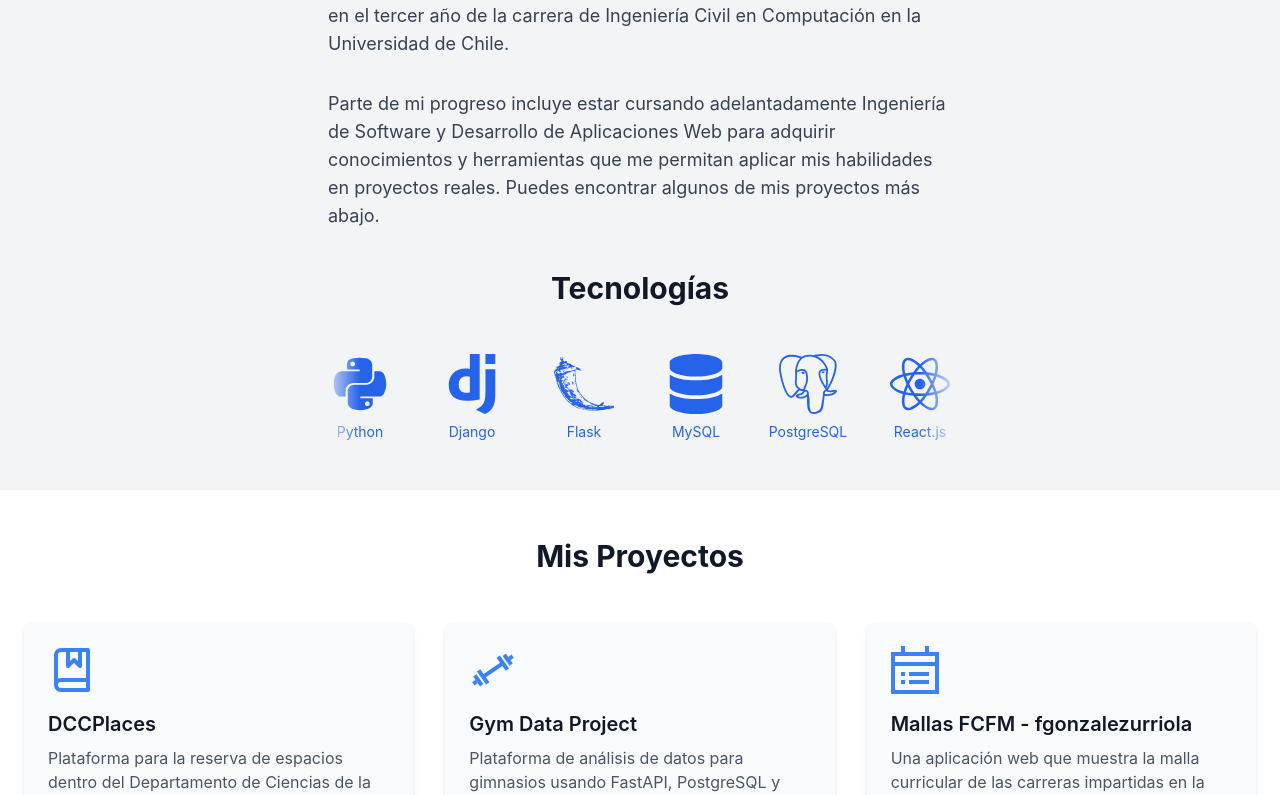
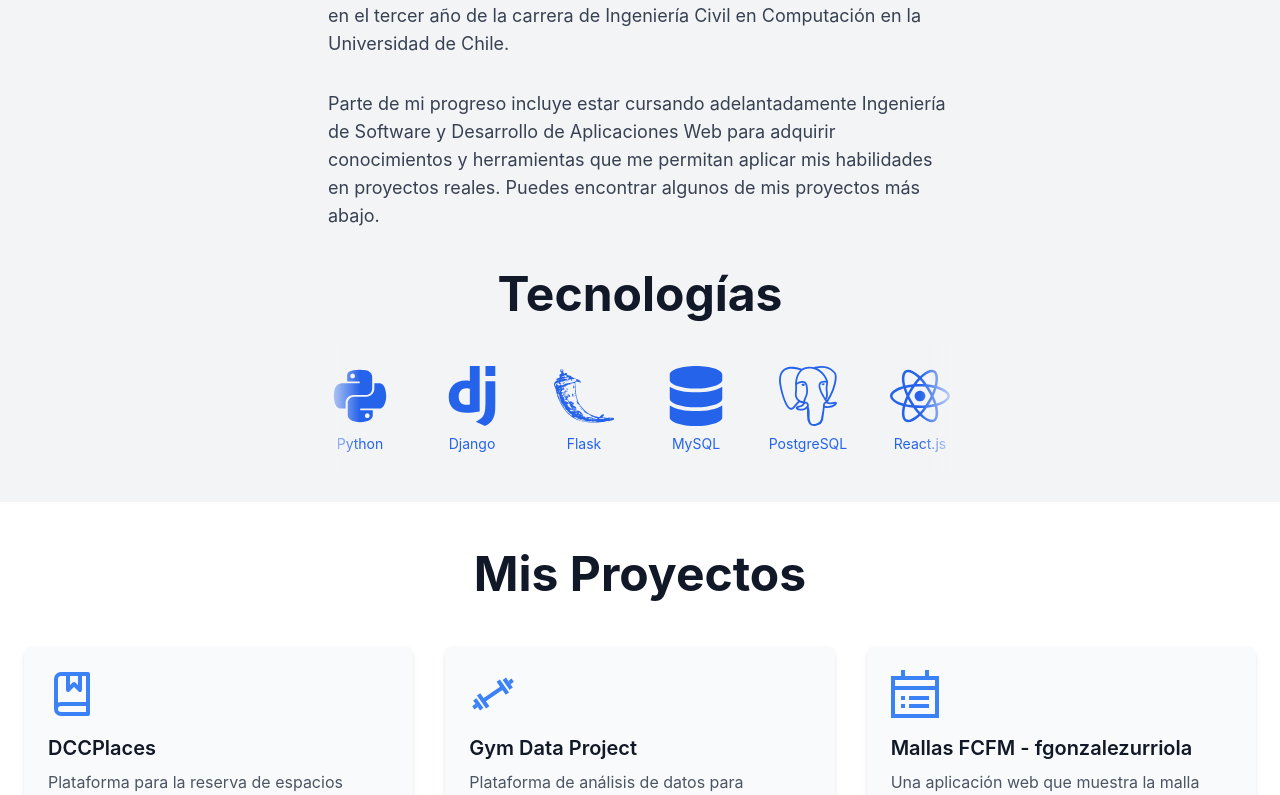
Before and after one commit to fgonzalezurriola/Portfolio-React-Vite, a React (Vite) app: page / in a window 1280 px wide. Shown: the part 562-1357 px from the top of the page. Built offline with nearby package versions, Linux system fonts and the light colour scheme.

Commit message:
Styles: updated header styles for mobile

```diff
--- a/src/components/About.tsx
+++ b/src/components/About.tsx
@@ -8,7 +8,7 @@ const About: React.FC = () => {
   return (
     <section id="about" className="py-6 bg-gray-100 dark:bg-gray-800 transition-colors">
       <div className="max-w-2xl mx-auto px-6 text-center">
-        <h2 className="text-5xl font-semibold text-start mt-6 mb-2">
+        <h2 className="text-3xl md:text-5xl font-semibold text-start mt-6 mb-2">
         {t('about.title')}
         </h2>
         <p className="text-lg text-gray-700 dark:text-gray-300 text-start text-wrap py-4">
--- a/src/components/Contact.tsx
+++ b/src/components/Contact.tsx
@@ -19,7 +19,7 @@ const Contact: React.FC = () => {
   return (
     <section id="contact" className="py-16 bg-gray-100 dark:bg-gray-800 transition-color">
       <div className="container mx-auto px-6">
-        <h2 className="text-5xl font-bold text-center mb-12">{t('contact.title')}</h2>
+        <h2 className="text-3xl md:text-5xl font-bold text-center mb-12">{t('contact.title')}</h2>
         <div className="flex justify-center space-x-20">
           {/* Gmail */}
           <button onClick={handleEmailClick}
--- a/src/components/Projects.tsx
+++ b/src/components/Projects.tsx
@@ -57,7 +57,7 @@ const Projects: React.FC = () => {
   return (
     <section id="projects" className="py-12 transition-color">
       <div className="container mx-auto px-6">
-        <h2 className="text-3xl font-bold text-center mb-12">{t('projects.title')}</h2>
+        <h2 className="text-3xl md:text-5xl font-bold text-center mb-12">{t('projects.title')}</h2>
         <div className="grid grid-cols-1 md:grid-cols-2 lg:grid-cols-3 gap-8">
           {projects.map((project, index) => (
             <div
--- a/src/components/TechnologyCarousel.tsx
+++ b/src/components/TechnologyCarousel.tsx
@@ -25,12 +25,12 @@ const TechnologyCarousel: React.FC = () => {
 
   return (
     <>
-    <h2 className="text-3xl font-bold text-center py-6">
+    <h2 className="text-3xl md:text-5xl font-bold text-center py-6">
     {t('about.technologies')}
     </h2>
     <div className="relative h-30 overflow-hidden w-full sm:w-3/4 md:w-2/3 lg:w-1/2 mx-auto py-6 transition-colors">
       {/* Fade out and fade in */}
-      <div className="absolute inset-0 pointer-events-none transition-colors">
+      <div className="absolute inset-0 pointer-events-none">
         <div className="absolute left-0 top-0 h-full w-10 bg-gradient-to-r from-gray-100 dark:from-gray-800 to-transparent z-10" />
         <div className="absolute right-0 top-0 h-full w-10 bg-gradient-to-l from-gray-100 dark:from-gray-800 to-transparent z-10" />
       </div>
```
